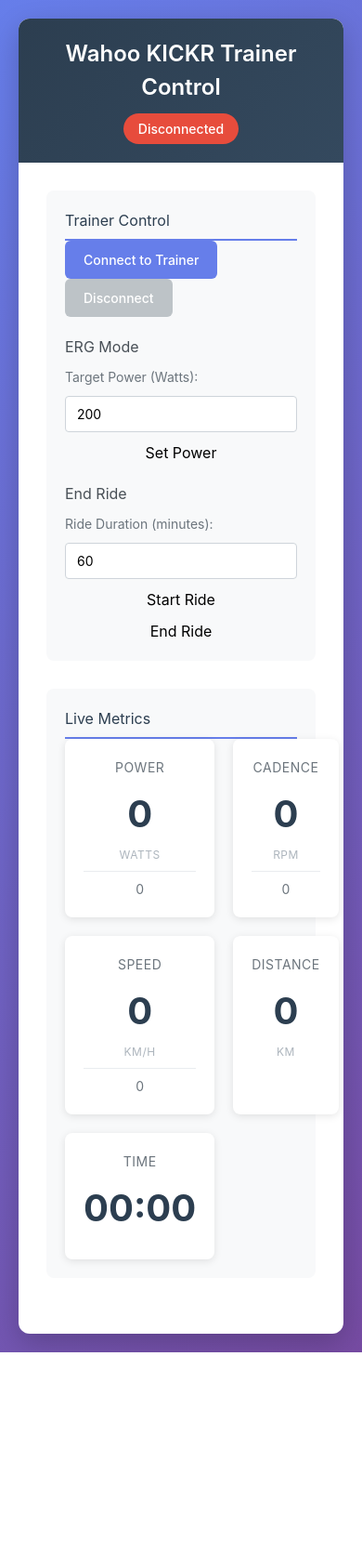
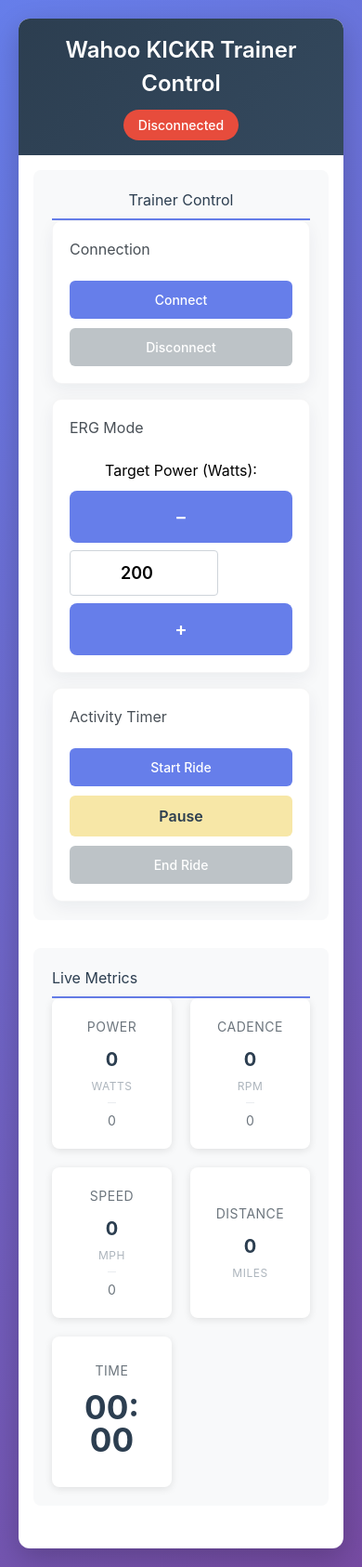
Before and after one commit to aaronepgithub/wb, a plain HTML site: page index.html in a window 390 px wide. Shown: the whole page at 93% size. Before the commit the page ends 1455 px from the top, so only its background shows below. Drawn offline with nearby package versions, Linux system fonts and the light colour scheme.

Commit message:
Enhance trainer control UI and functionality with responsive design and improved metrics display

```diff
--- a/css/styles.css
+++ b/css/styles.css
@@ -72,8 +72,42 @@
   border-radius: 8px;
 }
 
+.controls-grid {
+  display: grid;
+  grid-template-columns: repeat(auto-fit, minmax(200px, 1fr));
+  gap: 16px;
+  align-items: stretch;
+  width: 100%;
+}
+
 .control-section {
-  margin-bottom: 20px;
+  background: white;
+  padding: 18px;
+  border-radius: 10px;
+  box-shadow: 0 6px 18px rgba(18, 38, 63, 0.06);
+  border: 1px solid rgba(15, 23, 42, 0.04);
+  display: flex;
+  flex-direction: column;
+  gap: 12px;
+  min-height: 130px;
+  height: 100%;
+}
+
+.control-section h3 {
+  margin: 0;
+  font-size: 1rem;
+  color: #2c3e50;
+}
+
+.control-actions button {
+  flex: 1 1 0;
+  min-width: 80px;
+}
+
+.control-section .control-actions {
+  display: flex;
+  gap: 10px;
+  align-items: center;
 }
 
 .control-section:last-child {
@@ -93,6 +127,47 @@
   flex-wrap: wrap;
 }
 
+.erg-side-controls {
+  display: flex;
+  align-items: center;
+  gap: 8px;
+  flex-wrap: wrap;
+}
+
+.erg-btn {
+  width: 56px;
+  height: 56px;
+  border-radius: 8px;
+  background: #667eea;
+  color: white;
+  border: none;
+  font-size: 1.25rem;
+  font-weight: 600;
+  cursor: pointer;
+  display: inline-flex;
+  align-items: center;
+  justify-content: center;
+}
+
+.erg-btn:hover:not(:disabled) {
+  background: #5a6fd8;
+}
+
+#pause-ride-btn {
+  background: #f1c40f;
+  color: #2c3e50;
+  border: none;
+  padding: 10px 18px;
+  border-radius: 6px;
+  cursor: pointer;
+  font-weight: 600;
+}
+
+#pause-ride-btn:disabled {
+  background: #f7e7a7;
+  cursor: not-allowed;
+}
+
 .erg-controls label, .end-ride-controls label {
   color: #6c757d;
   font-size: 0.875rem;
@@ -102,8 +177,20 @@
   padding: 8px 12px;
   border: 1px solid #ced4da;
   border-radius: 4px;
-  width: 120px;
+  width: auto;
   font-size: 0.875rem;
+}
+
+#target-power {
+  min-width: 72px;
+  max-width: 160px;
+  width: 100%;
+  text-align: center;
+  font-size: 1.125rem;
+  font-weight: 600;
+  padding: 10px 12px;
+  box-sizing: border-box;
+  flex: 1 1 auto;
 }
 
 input[type="number"]:focus {
@@ -122,6 +209,11 @@
   font-size: 0.875rem;
   font-weight: 500;
   transition: background 0.2s;
+}
+
+.btn-primary.small {
+  padding: 8px 14px;
+  font-size: 0.875rem;
 }
 
 .btn-primary:hover:not(:disabled) {
@@ -164,6 +256,8 @@
   display: grid;
   grid-template-columns: repeat(auto-fit, minmax(200px, 1fr));
   gap: 20px;
+  align-items: stretch;
+  grid-auto-rows: 1fr;
 }
 
 .metric-card {
@@ -172,6 +266,11 @@
   border-radius: 8px;
   box-shadow: 0 2px 8px rgba(0, 0, 0, 0.1);
   text-align: center;
+  display: flex;
+  flex-direction: column;
+  justify-content: center;
+  align-items: center;
+  height: 100%;
 }
 
 .metric-card h3 {
@@ -183,10 +282,13 @@
 }
 
 .metric-value {
-  font-size: 2.5rem;
+  font-size: clamp(1.25rem, 5vw, 2.5rem);
   font-weight: 700;
   color: #2c3e50;
   margin-bottom: 5px;
+  max-width: 100%;
+  overflow-wrap: break-word;
+  word-break: break-word;
 }
 
 .metric-label {
@@ -202,6 +304,16 @@
   margin-top: 8px;
   padding-top: 8px;
   border-top: 1px solid #e9ecef;
+}
+
+/* Ensure time value scales on very narrow screens and never overflows its card */
+#time {
+  font-size: clamp(1.4rem, 9vw, 2.5rem);
+  line-height: 1;
+  padding: 2px 6px;
+  box-sizing: border-box;
+  max-width: 100%;
+  word-break: break-word;
 }
 
 .ride-summary {
@@ -266,6 +378,19 @@
     align-items: stretch;
   }
 
+  .controls-grid {
+    grid-template-columns: 1fr;
+  }
+
+  .control-actions {
+    flex-direction: column;
+    gap: 8px;
+  }
+
+  header h1, .trainer-controls h2 {
+    text-align: center;
+  }
+
   input[type="number"] {
     width: 100%;
   }
@@ -278,3 +403,46 @@
     grid-template-columns: 1fr;
   }
 }
+
+/* Explicit responsive grid breakpoints to avoid awkward wrapping around 700-900px */
+@media (min-width: 900px) {
+  .controls-grid {
+    grid-template-columns: repeat(3, 1fr);
+  }
+  .metrics-grid {
+    grid-template-columns: repeat(auto-fit, minmax(200px, 1fr));
+  }
+}
+
+@media (min-width: 640px) and (max-width: 899px) {
+  /* tablet / medium screens: two columns for controls */
+  .controls-grid {
+    grid-template-columns: repeat(2, 1fr);
+  }
+  .control-actions {
+    align-items: stretch;
+  }
+  .control-actions button {
+    width: 100%;
+  }
+}
+
+@media (max-width: 639px) {
+  /* phone: single column, stacked full-width controls */
+  .controls-grid {
+    grid-template-columns: 1fr;
+  }
+  .control-actions {
+    flex-direction: column;
+    gap: 8px;
+  }
+  .control-actions button {
+    width: 100%;
+  }
+  header {
+    padding: 16px;
+  }
+  main {
+    padding: 16px;
+  }
+}
--- a/index.html
+++ b/index.html
@@ -17,28 +17,35 @@
         <main>
             <section class="trainer-controls">
                 <h2>Trainer Control</h2>
-                <div class="control-section">
-                    <button id="connect-btn" class="btn-primary">Connect to Trainer</button>
-                    <button id="disconnect-btn" class="btn-secondary" disabled>Disconnect</button>
-                </div>
-
-                <div class="control-section">
-                    <h3>ERG Mode</h3>
-                    <div class="erg-controls">
-                        <label for="target-power">Target Power (Watts):</label>
-                        <input type="number" id="target-power" min="50" max="1000" value="200" step="10">
-                        <button id="set-erg-btn">Set Power</button>
+                <div class="controls-grid">
+                <div class="control-section connection-section">
+                    <h3>Connection</h3>
+                    <div class="control-actions">
+                        <button id="connect-btn" class="btn-primary">Connect</button>
+                        <button id="disconnect-btn" class="btn-primary" disabled>Disconnect</button>
                     </div>
                 </div>
 
-                <div class="control-section">
-                    <h3>End Ride</h3>
-                    <div class="end-ride-controls">
-                        <label for="ride-duration">Ride Duration (minutes):</label>
-                        <input type="number" id="ride-duration" min="1" max="180" value="60">
-                        <button id="start-ride-btn">Start Ride</button>
-                        <button id="end-ride-btn" disabled>End Ride</button>
+                <div class="control-section erg-section">
+                    <h3>ERG Mode</h3>
+                    <div class="control-actions">
+                        <label for="target-power">Target Power (Watts):</label>
+                        <div class="erg-side-controls">
+                            <button id="erg-decrease" class="erg-btn">−</button>
+                            <input type="number" id="target-power" min="50" max="1000" value="200" step="5">
+                            <button id="erg-increase" class="erg-btn">+</button>
+                        </div>
                     </div>
+                </div>
+
+                <div class="control-section timer-section">
+                    <h3>Activity Timer</h3>
+                    <div class="control-actions">
+                        <button id="start-ride-btn" class="btn-primary">Start Ride</button>
+                        <button id="pause-ride-btn" disabled>Pause</button>
+                        <button id="end-ride-btn" disabled class="btn-primary">End Ride</button>
+                    </div>
+                </div>
                 </div>
             </section>
 
@@ -60,13 +67,13 @@
                     <div class="metric-card">
                         <h3>Speed</h3>
                         <div class="metric-value" id="speed">0</div>
-                        <div class="metric-label">km/h</div>
+                        <div class="metric-label">mph</div>
                         <div class="metric-avg" id="avg-speed">0</div>
                     </div>
                     <div class="metric-card">
                         <h3>Distance</h3>
                         <div class="metric-value" id="distance">0</div>
-                        <div class="metric-label">km</div>
+                        <div class="metric-label">miles</div>
                     </div>
                     <div class="metric-card">
                         <h3>Time</h3>
@@ -84,7 +91,7 @@
                     </div>
                     <div class="summary-item">
                         <span class="summary-label">Total Distance:</span>
-                        <span class="summary-value" id="summary-distance">0 km</span>
+                        <span class="summary-value" id="summary-distance">0 miles</span>
                     </div>
                     <div class="summary-item">
                         <span class="summary-label">Average Power:</span>
@@ -96,7 +103,7 @@
                     </div>
                     <div class="summary-item">
                         <span class="summary-label">Average Speed:</span>
-                        <span class="summary-value" id="summary-avg-speed">0 km/h</span>
+                        <span class="summary-value" id="summary-avg-speed">0 mph</span>
                     </div>
                     <div class="summary-item">
                         <span class="summary-label">Max Power:</span>
@@ -108,7 +115,7 @@
                     </div>
                     <div class="summary-item">
                         <span class="summary-label">Max Speed:</span>
-                        <span class="summary-value" id="summary-max-speed">0 km/h</span>
+                        <span class="summary-value" id="summary-max-speed">0 mph</span>
                     </div>
                 </div>
                 <button id="new-ride-btn">New Ride</button>
@@ -116,6 +123,6 @@
         </main>
     </div>
 
-    <script src="app.js"></script>
+    <script src="js/app.js"></script>
 </body>
 </html>
```
Also changed, not shown: js/app.js (+67 -17 lines).
